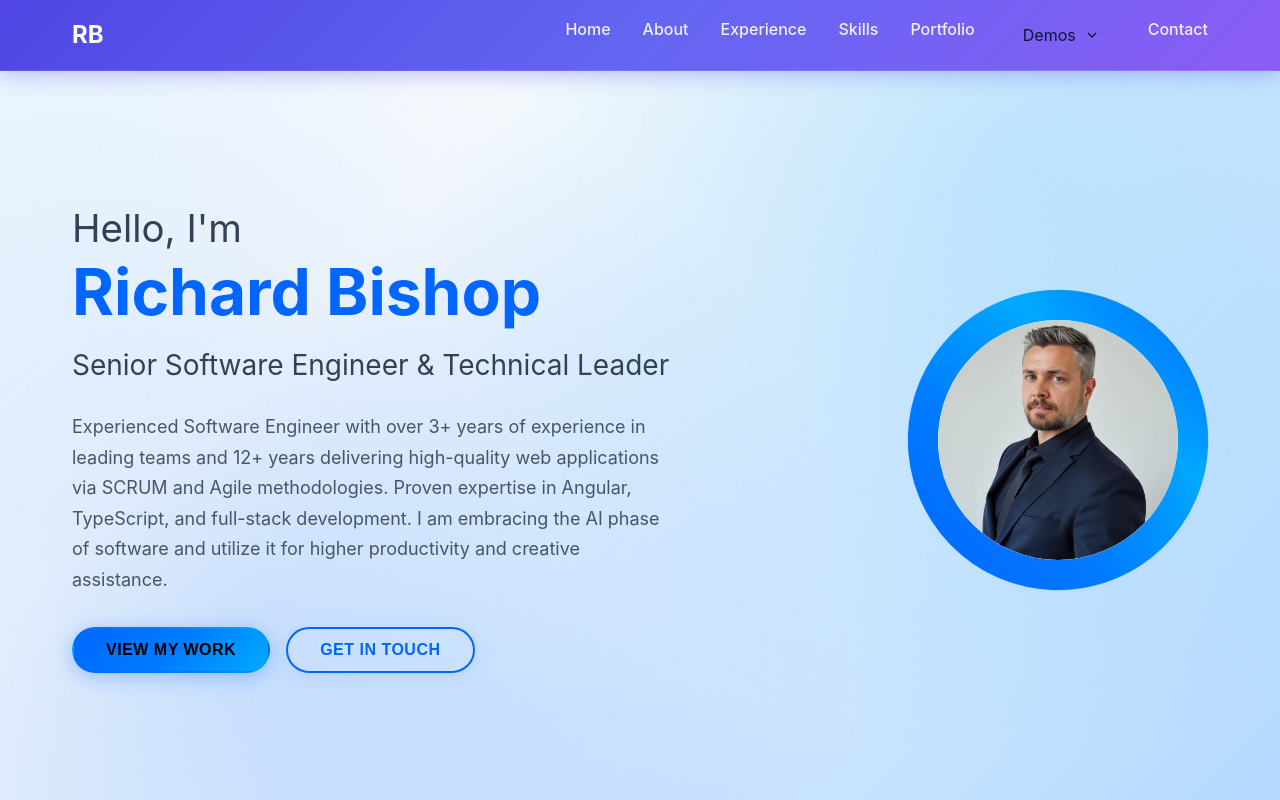
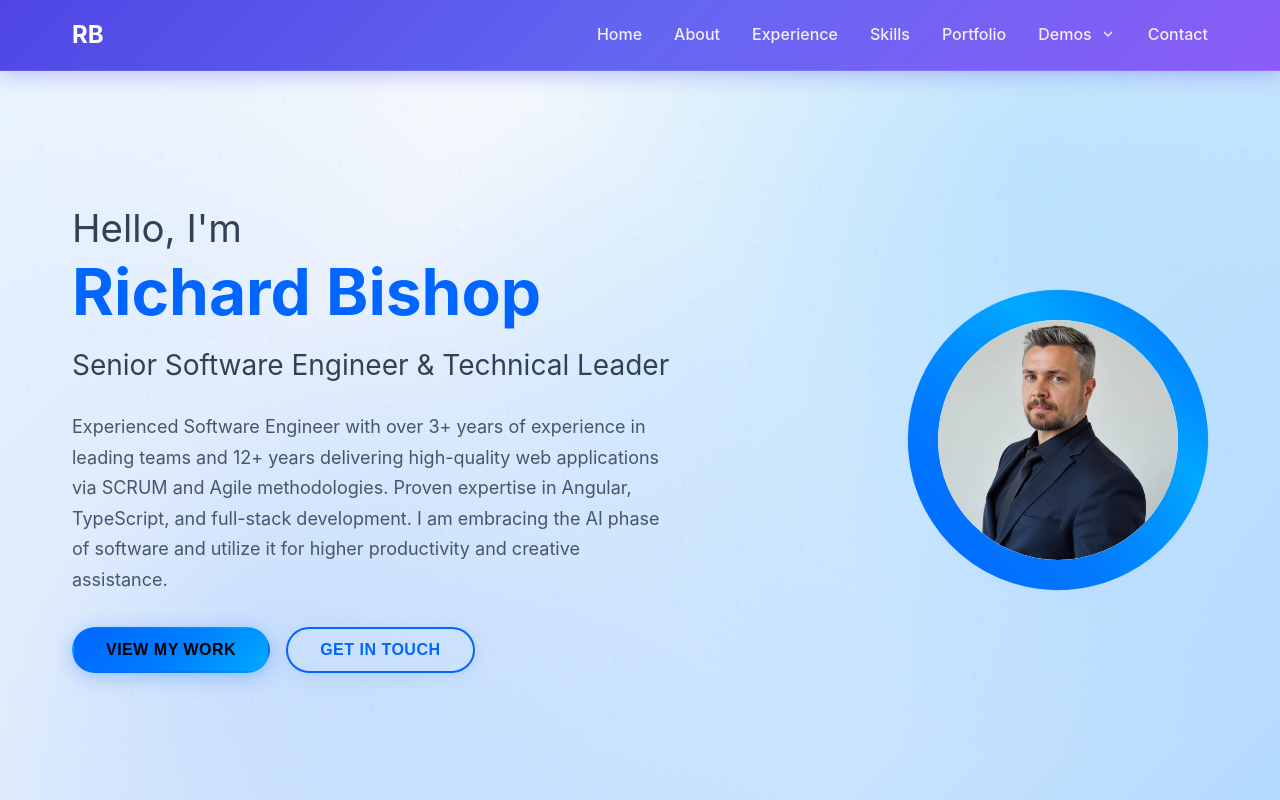
Before and after one commit to indigoSoul85/dev-portfolio, an Angular app in the folder dev-portfolio/: page / in a window 1280 px wide. Shown: the top 800 px of the page. Built offline with nearby package versions, Linux system fonts and the light colour scheme.

Commit message:
fixed styles

```diff
--- a/dev-portfolio/src/app/components/dropdown.scss
+++ b/dev-portfolio/src/app/components/dropdown.scss
@@ -11,17 +11,38 @@
     cursor: pointer;
     font-size: inherit;
     font-family: inherit;
-    color: inherit;
-    padding: 0.5rem 1rem;
+    color: white;
+    font-weight: 500;
+    padding: 0;
     text-decoration: none;
-    transition: color 0.3s ease;
+    transition: all 0.3s ease;
+    position: relative;
+    opacity: 0.9;
 
     &:hover {
-      color: var(--primary-color, #007acc);
+      color: white;
+      opacity: 1;
+    }
+
+    &::after {
+      content: '';
+      position: absolute;
+      bottom: -4px;
+      left: 0;
+      width: 0;
+      height: 2px;
+      background: white;
+      transition: width 0.3s ease;
+    }
+
+    &:hover::after {
+      width: 100%;
     }
 
     .dropdown-arrow {
       transition: transform 0.3s ease;
+      width: 16px;
+      height: 16px;
 
       &.rotated {
         transform: rotate(180deg);
```
